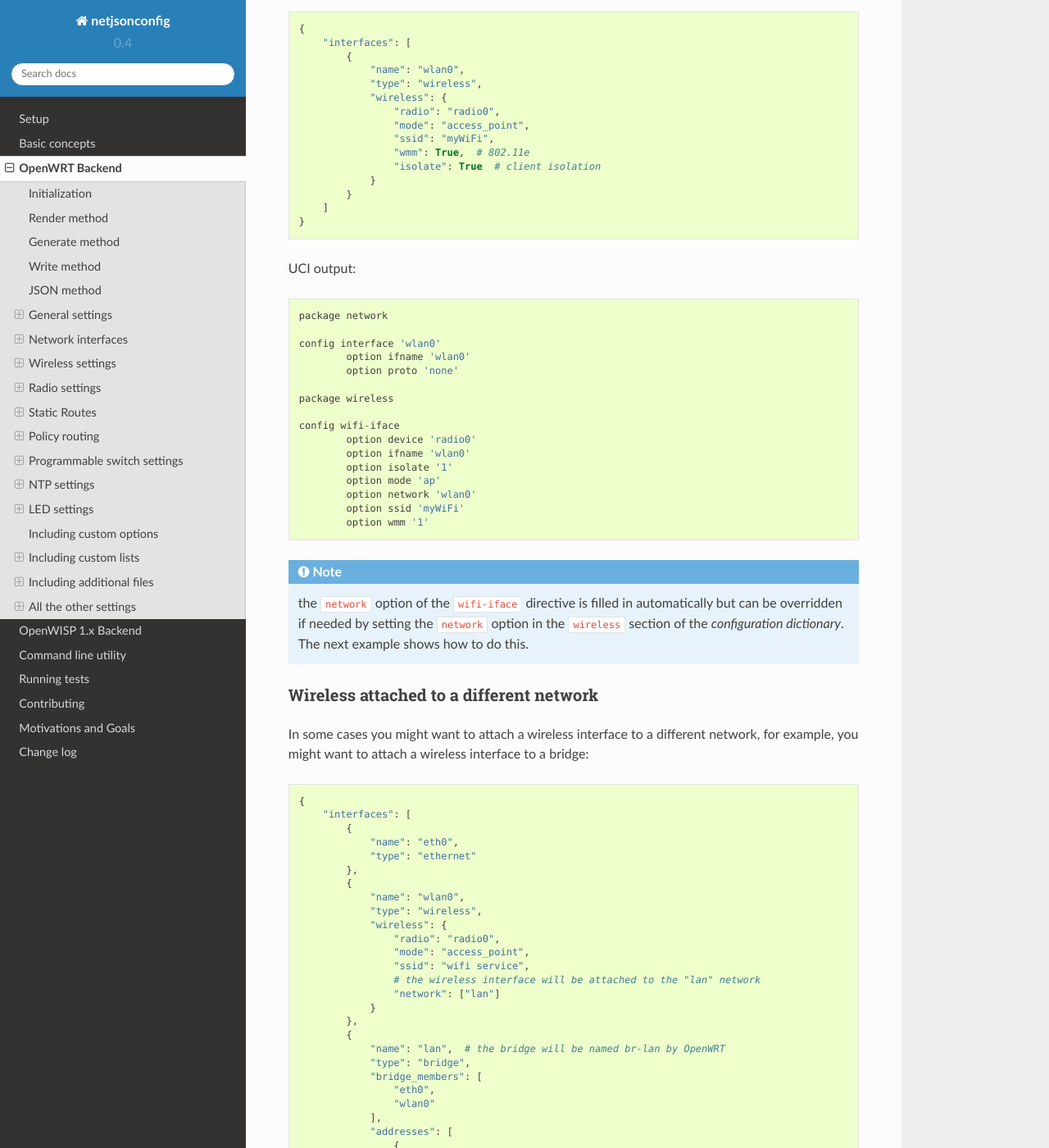
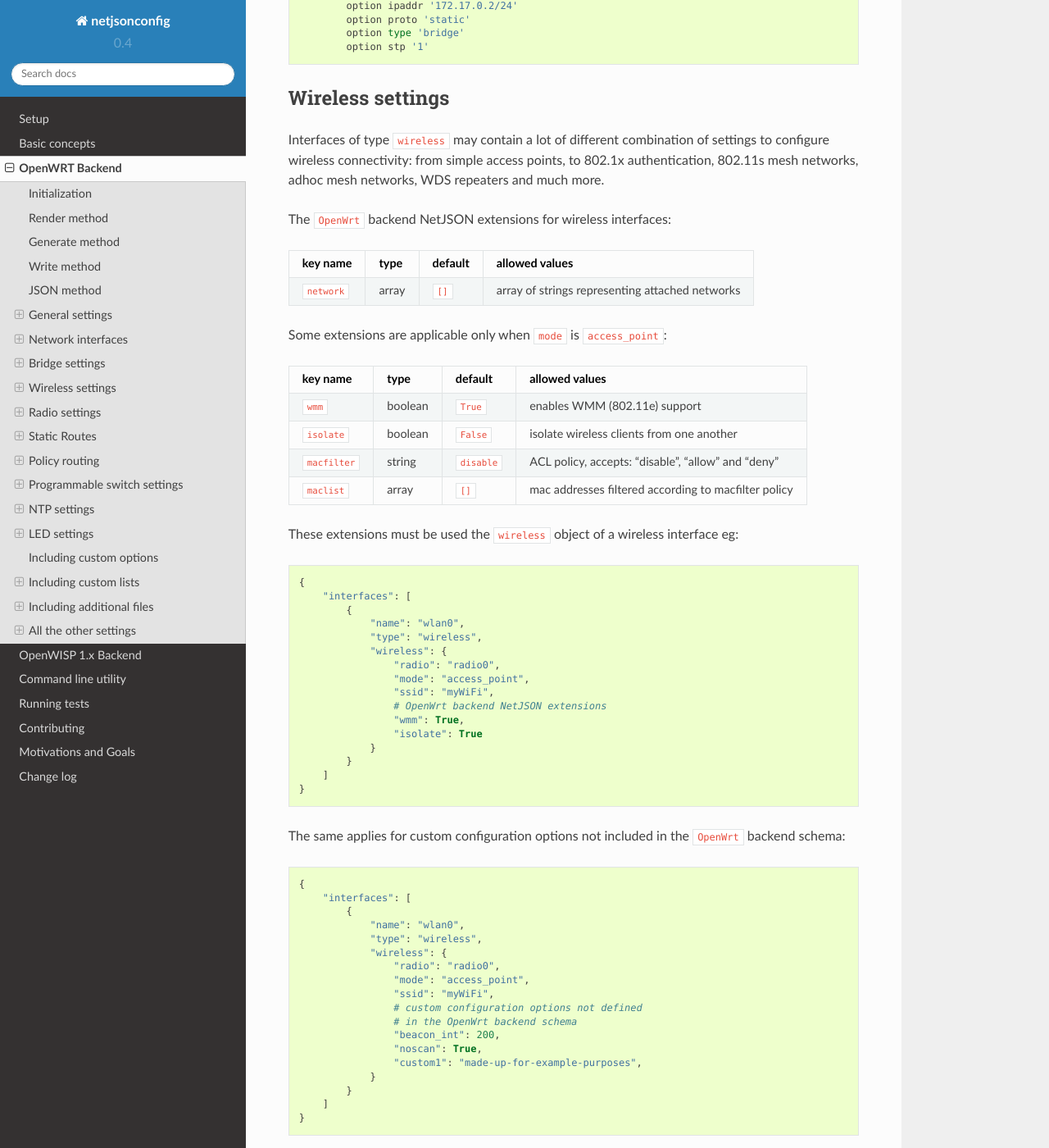
Before and after one commit to openwisp/netjsonconfig, a Sphinx documentation site: the page built from docs/source/backends/openwrt.rst, in a window 1280 px wide and 1400 px high, scrolled down 10039 px. Shown: the whole window at 82% size. Built offline with Sphinx 7.4.7 and the Read the Docs theme 2.0.0, drawn with Linux system fonts in a browser that asks for light colours; some of the changed text lies outside the part shown.

Commit message:
[docs] Improved OpenWrt interface settings

```diff
--- a/docs/source/backends/openwrt.rst
+++ b/docs/source/backends/openwrt.rst
@@ -255,19 +255,25 @@
 `NetJSON interface objects <http://netjson.org/rfc.html#interfaces1>`_
 (see the link for the detailed specification).
 
+There are 3 main type of interfaces:
+
+* **network interfaces**: may be of type ``ethernet``, ``virtual``, ``loopback`` or ``other``
+* **wireless interfaces**: must be of type ``wireless``
+* **bridge interfaces**: must be of type ``bridge``
+
 Interface object extensions
 ~~~~~~~~~~~~~~~~~~~~~~~~~~~
 
 In addition to the default *NetJSON Interface object options*, the ``OpenWrt`` backend
-also supports the following custom options:
-
-* each interface item can specify a ``network`` option which allows to manually set the
-  logical interface name
-* the ``proto`` key of each item in the ``addresses`` list allows all the UCI proto
-  options officially supported by OpenWRT, eg: dhcpv6, ppp, 3g, gre and others
-* the ``wireless`` dictionary (valid only for wireless interfaces) can also specify a
-  ``network`` key which allows to list on or more networks to which the wireless interface
-  will be attached to (see the :ref:`relevant example <wireless_network_option>`)
+also supports the following custom options for every type of interface:
+
++--------------+---------+-----------------------------------------------+
+| key name     | type    | allowed values                                |
++==============+=========+===============================================+
+| ``network``  | string  | logical interface name (UCI specific)         |
++--------------+---------+-----------------------------------------------+
+
+In the following sections some examples of the most common use cases are shown.
 
 Loopback interface example
 ~~~~~~~~~~~~~~~~~~~~~~~~~~
@@ -436,8 +442,24 @@
             option ifname 'eth0'
             option proto 'dchpv6'
 
-Bridge interface
-~~~~~~~~~~~~~~~~
+Bridge settings
+---------------
+
+Interfaces of type ``bridge`` can contain a few options that are specific for network bridges:
+
+* ``bridge_members``: interfaces that are members of the bridge
+* ``stp``: spanning tree protocol
+
+The ``OpenWrt`` backend NetJSON extensions for bridge interfaces:
+
++-------------------+---------+-------------+-------------------------------------------------------------+
+| key name          | type    | default     | allowed values                                              |
++===================+=========+=============+=============================================================+
+| ``igmp_snooping`` | boolean | ``True``    | sets the ``multicast_snooping`` kernel setting for a bridge |
++-------------------+---------+-------------+-------------------------------------------------------------+
+
+Bridge interface example
+~~~~~~~~~~~~~~~~~~~~~~~~
 
 The following *configuration dictionary*:
 
@@ -503,7 +525,73 @@
 of settings to configure wireless connectivity: from simple access points,
 to 802.1x authentication, 802.11s mesh networks, adhoc mesh networks, WDS repeaters and much more.
 
-In this section some examples of the most common use cases are shown.
+The ``OpenWrt`` backend NetJSON extensions for wireless interfaces:
+
++---------------+---------+-------------+------------------------------------------------------+
+| key name      | type    | default     | allowed values                                       |
++===============+=========+=============+======================================================+
+| ``network``   | array   | ``[]``      | array of strings representing attached networks      |
++---------------+---------+-------------+------------------------------------------------------+
+
+Some extensions are applicable only when ``mode`` is ``access_point``:
+
++---------------+---------+-------------+------------------------------------------------------+
+| key name      | type    | default     | allowed values                                       |
++===============+=========+=============+======================================================+
+| ``wmm``       | boolean | ``True``    | enables WMM (802.11e) support                        |
++---------------+---------+-------------+------------------------------------------------------+
+| ``isolate``   | boolean | ``False``   | isolate wireless clients from one another            |
++---------------+---------+-------------+------------------------------------------------------+
+| ``macfilter`` | string  | ``disable`` | ACL policy, accepts: "disable", "allow" and "deny"   |
++---------------+---------+-------------+------------------------------------------------------+
+| ``maclist``   | array   | ``[]``      | mac addresses filtered according to macfilter policy |
++---------------+---------+-------------+------------------------------------------------------+
+
+These extensions must be used the ``wireless`` object of a wireless interface eg:
+
+.. code-block:: python
+
+    {
+        "interfaces": [
+            {
+                "name": "wlan0",
+                "type": "wireless",
+                "wireless": {
+                    "radio": "radio0",
+                    "mode": "access_point",
+                    "ssid": "myWiFi",
+                    # OpenWrt backend NetJSON extensions
+                    "wmm": True,
+                    "isolate": True
+                }
+            }
+        ]
+    }
+
+The same applies for custom configuration options not included in the ``OpenWrt`` backend schema:
+
+.. code-block:: python
+
+    {
+        "interfaces": [
+            {
+                "name": "wlan0",
+                "type": "wireless",
+                "wireless": {
+                    "radio": "radio0",
+                    "mode": "access_point",
+                    "ssid": "myWiFi",
+                    # custom configuration options not defined
+                    # in the OpenWrt backend schema
+                    "beacon_int": 200,
+                    "noscan": True,
+                    "custom1": "made-up-for-example-purposes",
+                }
+            }
+        ]
+    }
+
+In the following sections some examples of the most common use cases are shown.
 
 Wireless access point
 ~~~~~~~~~~~~~~~~~~~~~
```
